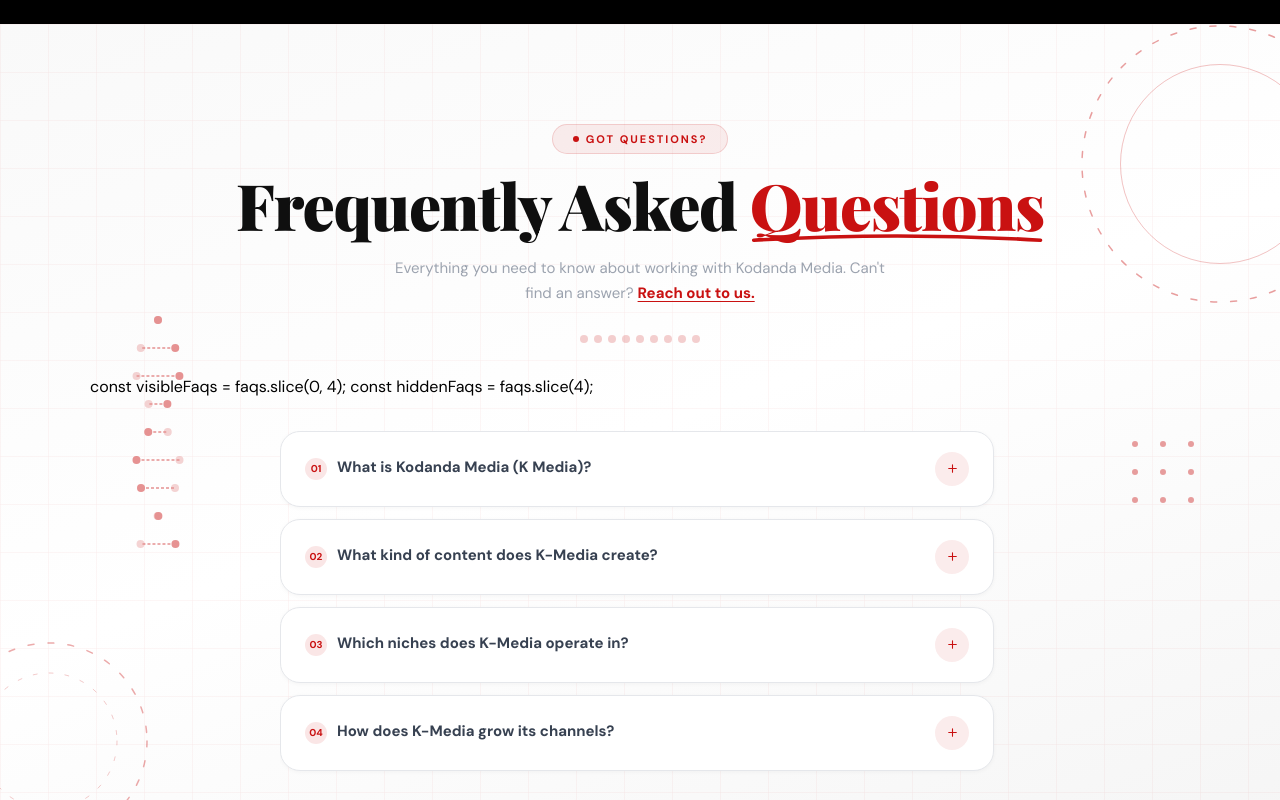
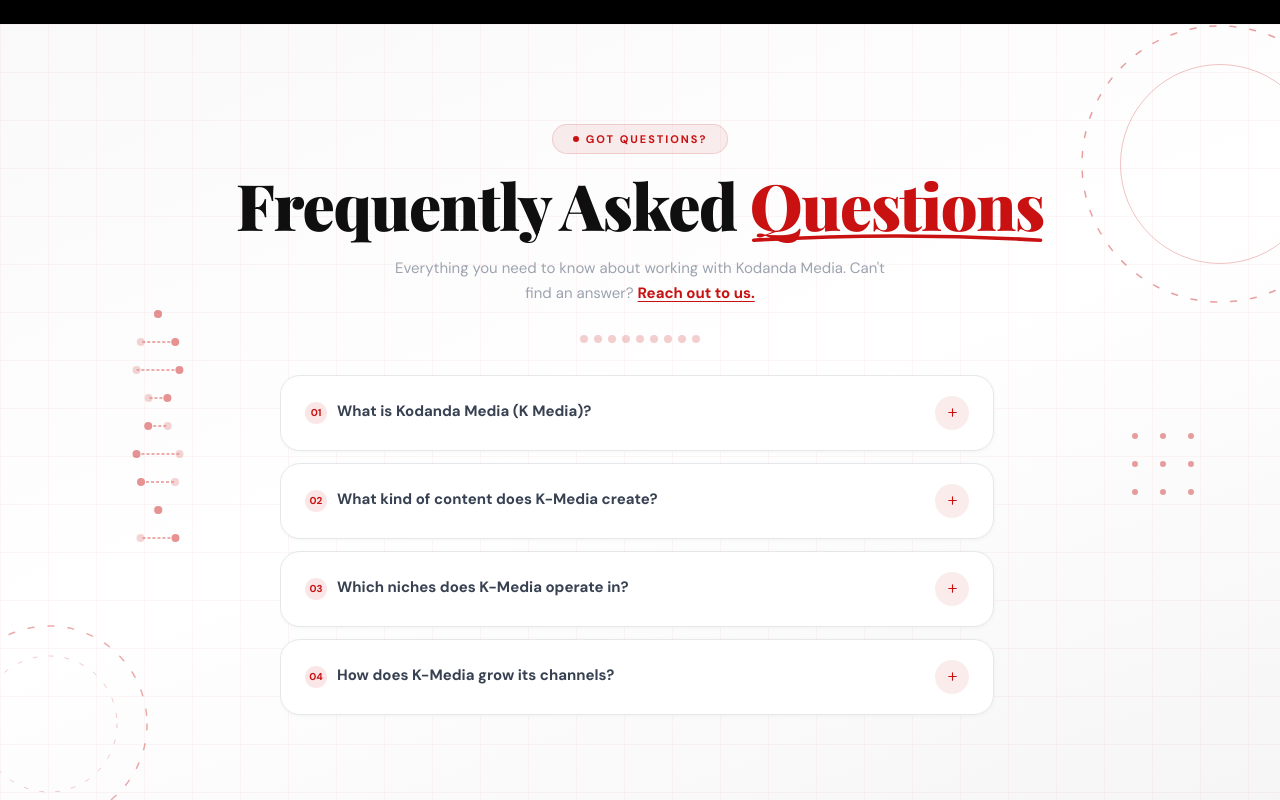
Before and after one commit to kodandainvestment/Kodanda-media-and-entertainment, a React (Vite) app: page / in a window 1280 px wide. Shown: the part 5940-6740 px from the top of the page. Built offline with nearby package versions, Linux system fonts and the light colour scheme.

Commit message:
faq done

```diff
--- a/src/pages/FAQ.jsx
+++ b/src/pages/FAQ.jsx
@@ -549,9 +549,6 @@
           </Reveal>
 
           {/* ── FAQ List ── */}
-
-          const visibleFaqs = faqs.slice(0, 4);
-const hiddenFaqs = faqs.slice(4);
           <div style={{ maxWidth: 720, margin: "0 auto", width: "100%" }}>
             <div
               style={{
```
